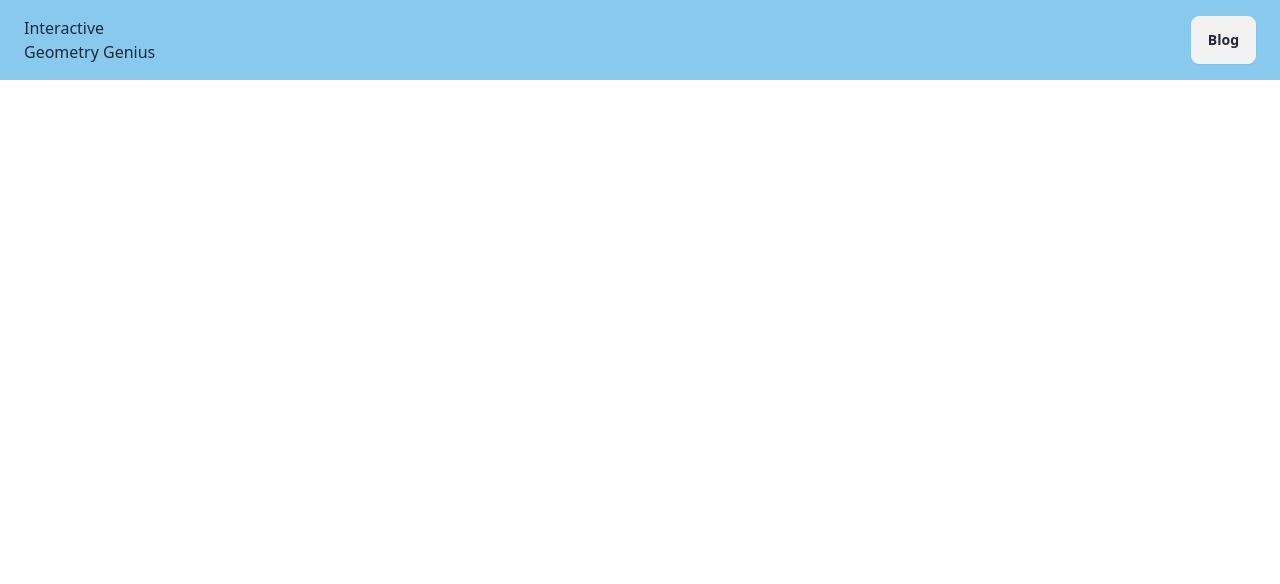
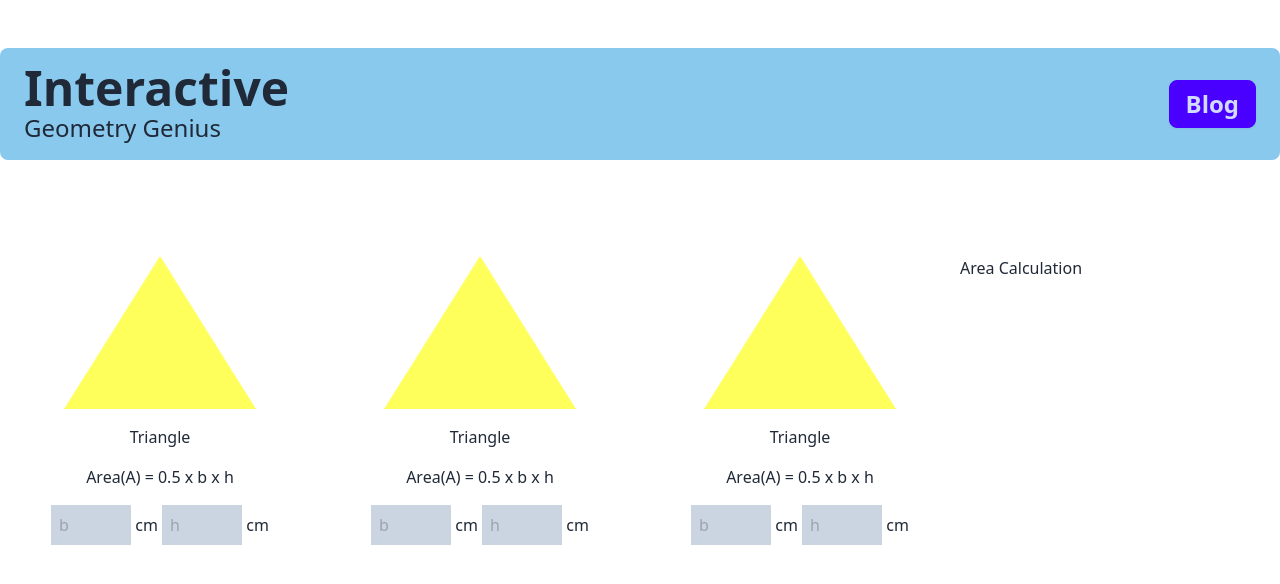
Before and after one commit to sohagmrida15/geometry-genius, a plain HTML site: page index.html in a window 1280 px wide. Drawn offline with nearby package versions, Linux system fonts and the light colour scheme.

Commit message:
card created

```diff
--- a/index.html
+++ b/index.html
@@ -1,26 +1,63 @@
 <!DOCTYPE html>
 <html lang="en" data-theme="light">
   <head>
-    <meta charset="UTF-8">
-    <meta name="viewport" content="width=device-width, initial-scale=1.0">
+    <meta charset="UTF-8" />
+    <meta name="viewport" content="width=device-width, initial-scale=1.0" />
     <title>Geometry Genius</title>
     <!--Tailwind CSS & Daisy Ui CDN-->
-    <link href="https://cdn.jsdelivr.net/npm/daisyui@4.7.2/dist/full.min.css" rel="stylesheet" type="text/css" />
+    <link
+      href="https://cdn.jsdelivr.net/npm/daisyui@4.7.2/dist/full.min.css"
+      rel="stylesheet"
+      type="text/css"
+    />
     <script src="https://cdn.tailwindcss.com"></script>
   </head>
   <body>
-    <header class="bg-[#89c9ee] mx-auto container flex justify-between px-6 py-4">
+    <header
+      class="bg-[#89c9ee] mt-12 mb-24 rounded-lg items-center mx-auto container flex justify-between px-6 py-4"
+    >
       <div>
-            <h1>Interactive</h1>
-            <h3>Geometry Genius</h3>
+        <h1 class="font-bold text-5xl">Interactive</h1>
+        <h3 class="text-2xl">Geometry Genius</h3>
       </div>
-        <button class="btn">Blog</button>
+      <button class="btn btn-primary font-bold text-2xl">Blog</button>
     </header>
-    <main>
-
+    <main class="container mx-auto">
+        <div class="flex ">
+            <div class="flex justify-around w-3/4">
+                <div class="card flex flex-col items-center gap-4">
+                  <img class="w-48" src="images/triangle.png" alt="" />
+                  <h2>Triangle</h2>
+                  <p>Area(A) = 0.5 x b x h</p>
+                  <div>
+                    <input class="w-20 p-2 bg-slate-300" type="text" placeholder="b" /> <span>cm</span>
+                    <input class="w-20 p-2 bg-slate-300" type="text" placeholder="h" /> <span>cm</span>
+                  </div>
+                </div>
+                <div class="card flex flex-col items-center gap-4">
+                  <img class="w-48" src="images/triangle.png" alt="" />
+                  <h2>Triangle</h2>
+                  <p>Area(A) = 0.5 x b x h</p>
+                  <div>
+                    <input class="w-20 p-2 bg-slate-300" type="text" placeholder="b" /> <span>cm</span>
+                    <input class="w-20 p-2 bg-slate-300" type="text" placeholder="h" /> <span>cm</span>
+                  </div>
+                </div>
+                <div class="card flex flex-col items-center gap-4">
+                  <img class="w-48" src="images/triangle.png" alt="" />
+                  <h2>Triangle</h2>
+                  <p>Area(A) = 0.5 x b x h</p>
+                  <div>
+                    <input class="w-20 p-2 bg-slate-300" type="text" placeholder="b" /> <span>cm</span>
+                    <input class="w-20 p-2 bg-slate-300" type="text" placeholder="h" /> <span>cm</span>
+                  </div>
+                </div>
+              </div>
+              <div>
+                <h1>Area Calculation</h1>
+              </div>
+        </div>
     </main>
-
-
 
     <script src="functions.js"></script>
   </body>
```
Lines whose indentation alone changed are shown as unchanged.
